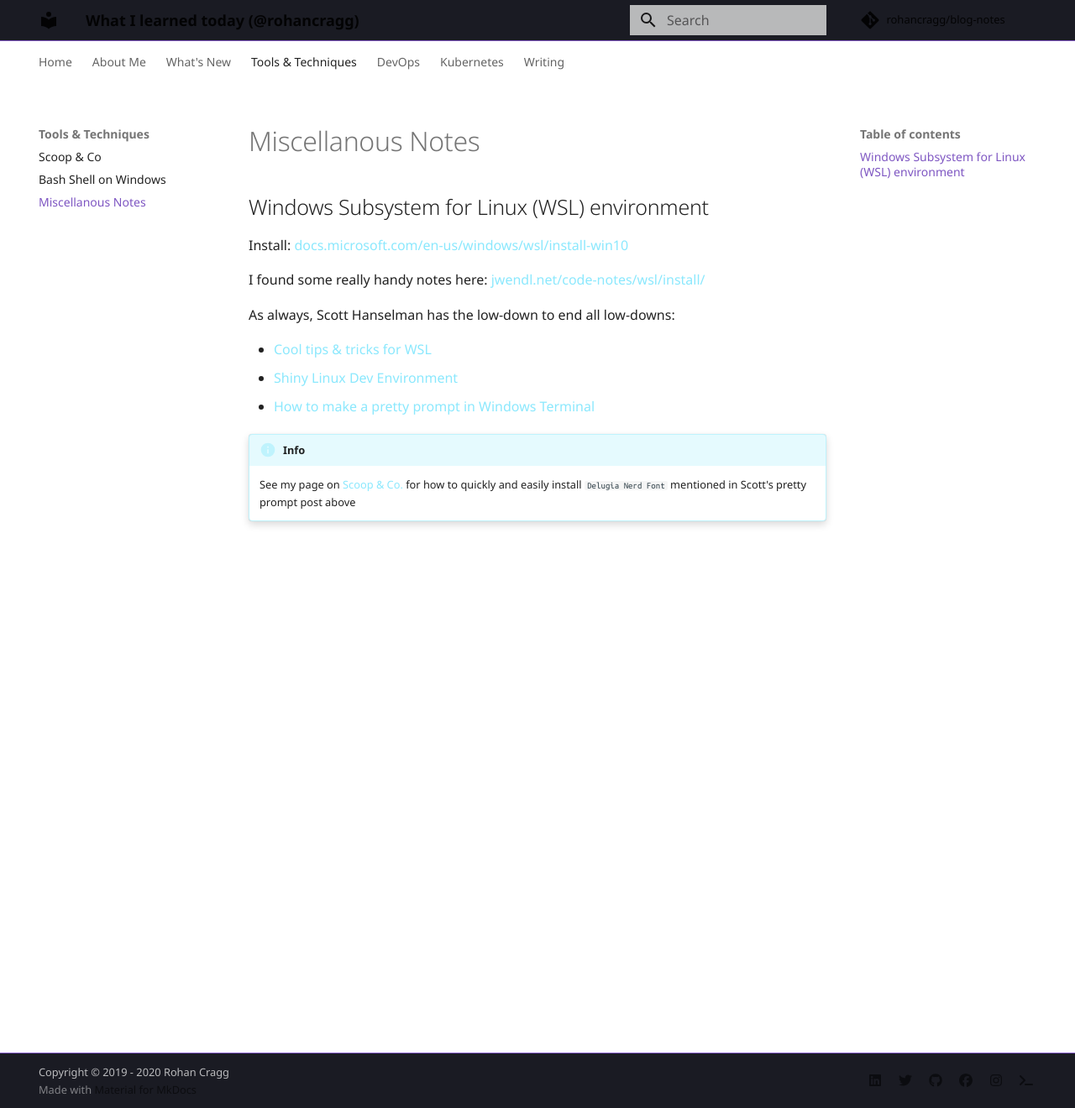
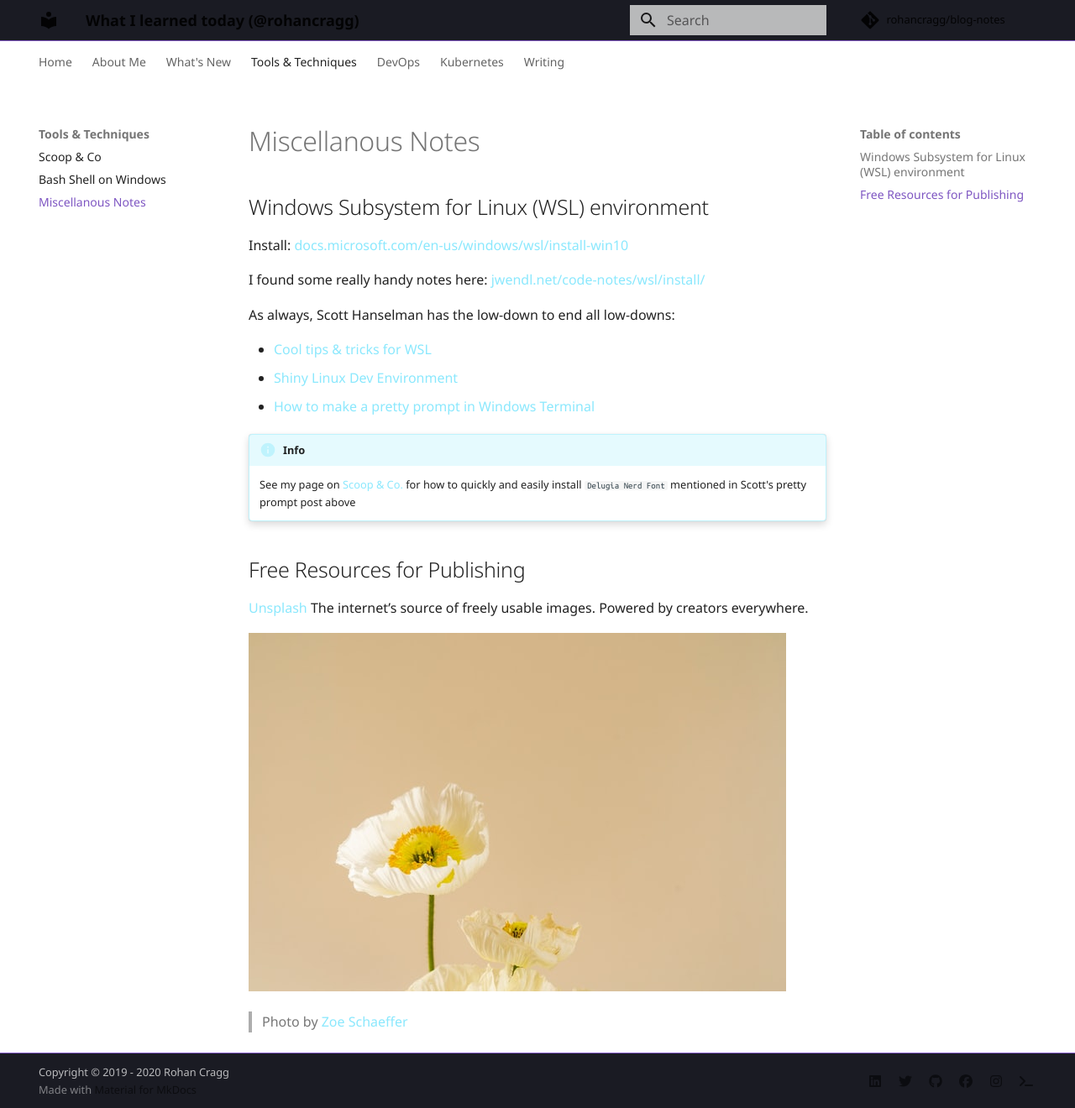
Before and after one commit to rohancragg/blog-notes, an MkDocs documentation site: the page built from docs/misc/misc.md, in a window 1280 px wide and 1320 px high. Shown: the whole window at 84% size. Built offline with MkDocs 1.6.1 and Material for MkDocs 9.7.7, drawn with Linux system fonts in a browser that asks for light colours; comment, search, counter and statistics services are not loaded; old or Windows-style settings are respelled for this version of MkDocs.

Commit message:
note on Unsplash

```diff
--- a/docs/misc/misc.md
+++ b/docs/misc/misc.md
@@ -22,3 +22,13 @@
 
 !!! info
     See my page on [Scoop & Co.](../misc/scoop.md) for how to quickly and easily install `Delugia Nerd Font` mentioned in Scott's pretty prompt post above
+
+## Free Resources for Publishing
+
+[Unsplash](https://unsplash.com/)
+The internet’s source of freely usable images.
+Powered by creators everywhere.
+
+![Photo by Zoe Schaeffer on Unsplash](media/zoe-schaeffer-r2SY2zsBmgM-unsplash.jpg)
+
+> Photo by [Zoe Schaeffer](https://unsplash.com/@dirtjoy)
--- a/requirements.txt
+++ b/requirements.txt
@@ -1,9 +1,5 @@
 # Direct dependencies
-mkdocs>=1.0
-Pygments>=2.4
-markdown>=3.2
-pymdown-extensions>=7.0b2
-mkdocs-material>=5.0.0rc4
+mkdocs-material
 mkdocs-minify-plugin
 mkdocs-git-revision-date-plugin
 mkdocs-git-revision-date-localized-plugin
```
Also changed, not shown: docs/misc/media/zoe-schaeffer-r2SY2zsBmgM-unsplash.jpg (added).
